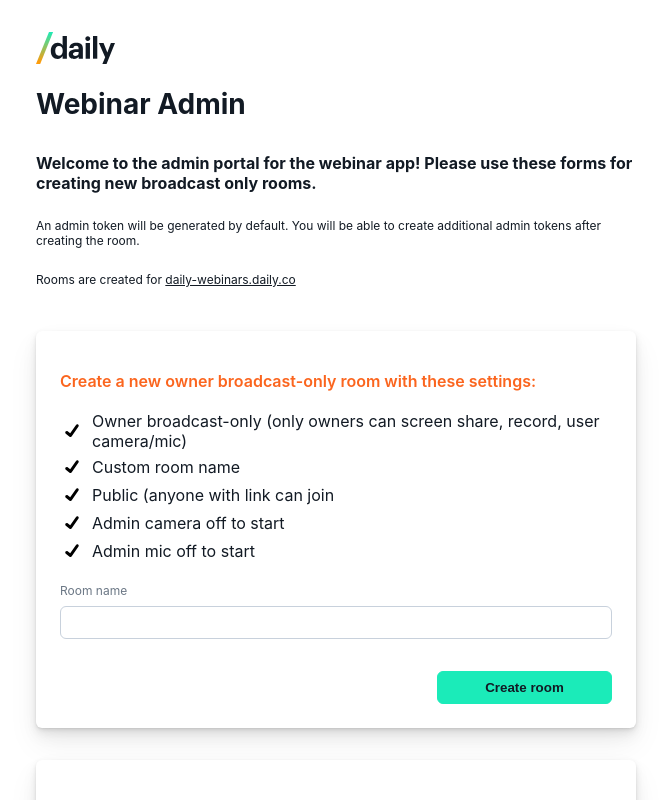
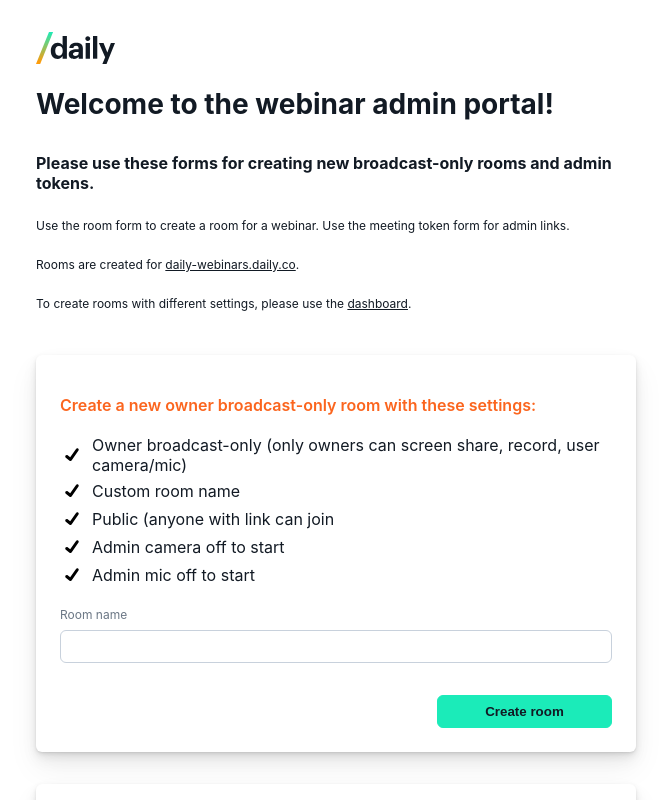
Before and after one commit to daily-demos/webinar-admin, a React (Create React App) app: page / in a window 1280 px wide. Shown: the top 800 px of the page, without its empty margins (304-975 px from the left). Built offline with nearby package versions, Linux system fonts and the light colour scheme.

Commit message:
update room form

```diff
--- a/src/components/Form.js
+++ b/src/components/Form.js
@@ -52,3 +52,19 @@
     opacity: 0.5;
   }
 `;
+
+export const ClearButton = styled.button`
+  padding: 0.25rem;
+  border-radius: 6px;
+  background-color: ${theme.colors.redLight};
+  border: 1px solid ${theme.colors.redLight};
+  color: ${theme.colors.blueDark};
+  font-weight: 600;
+  margin-top: 2rem;
+  margin-left: auto;
+  cursor: pointer;
+
+  &:hover {
+    border: 1px solid ${theme.colors.teal};
+  }
+`;
--- a/src/components/RoomForm.jsx
+++ b/src/components/RoomForm.jsx
@@ -1,12 +1,20 @@
 import React, { useRef, useState } from "react";
 import { SettingsList, SettingsListItem, Icon, ListItemText } from "./List";
-import { Form, FormHeader, Label, Input, SubmitButton } from "./Form";
-import { ErrorMessage } from "./Text";
+import {
+  Form,
+  FormHeader,
+  Label,
+  Input,
+  SubmitButton,
+  ClearButton,
+} from "./Form";
+import { BodyText, ErrorMessage } from "./Text";
 import checkmark from "./images/checkmark.svg";
 
 const RoomForm = () => {
   const roomInputRef = useRef();
   const [submitting, setSubmitting] = useState();
+  const [roomInfo, setRoomInfo] = useState();
   const [errorMessage, setErrorMessage] = useState(null); // null | string
 
   const submitRoomForm = async (e) => {
@@ -15,7 +23,9 @@
       setErrorMessage(
         "Eep, something when wrong! We couldn't access the input value. :|"
       );
+      return;
     }
+    setSubmitting(true);
     const url = `https://admin-daily-webinar.netlify.app/api/rooms`;
 
     const options = {
@@ -39,9 +49,21 @@
 
     fetch(url, options)
       .then((res) => res.json())
-      .then((json) => console.log(json))
-      .catch((err) => console.error("oops. error:" + err));
+      .then((json) => {
+        setRoomInfo(json);
+        setSubmitting(false);
+      })
+      .catch((err) => {
+        setErrorMessage("That did not work! :'( Please try again.");
+        setSubmitting(false);
+      });
   };
+
+  const clear = () => {
+    setRoomInfo(null);
+    roomInputRef.current.value = "";
+  };
+
   return (
     <Form onSubmit={submitRoomForm}>
       <FormHeader>
@@ -76,6 +98,25 @@
       <Input ref={roomInputRef} id="roomName" type="text" required />
       <SubmitButton type="submit" value="Create room" disabled={submitting} />
       {errorMessage && <ErrorMessage>{errorMessage}</ErrorMessage>}
+      {roomInfo && (
+        <>
+          <ClearButton onClick={clear}>Clear results</ClearButton>
+          <BodyText>Shareable URL: {roomInfo?.url}</BodyText>
+          <BodyText>Privacy: {roomInfo?.privacy}</BodyText>
+          <BodyText>Name: {roomInfo?.name}</BodyText>
+          <BodyText>Autojoin: {roomInfo?.config?.autojoin}</BodyText>
+          <BodyText>Autojoin: {roomInfo?.config?.autojoin}</BodyText>
+          <BodyText>
+            Broadcast only: {roomInfo?.config?.owner_only_broadcast}
+          </BodyText>
+          <BodyText>
+            Start with audio off: {roomInfo?.config?.start_audio_off}
+          </BodyText>
+          <BodyText>
+            Start with video off: {roomInfo?.config?.start_video_off}
+          </BodyText>
+        </>
+      )}
     </Form>
   );
 };
--- a/src/views/App.js
+++ b/src/views/App.js
@@ -12,14 +12,14 @@
         <img src={logo} alt="logo" />
       </header>
       <Body>
-        <Header>Webinar Admin</Header>
+        <Header>Welcome to the webinar admin portal!</Header>
         <SubHeader>
-          Welcome to the admin portal for the webinar app! Please use these
-          forms for creating new broadcast only rooms.
+          Please use these forms for creating new broadcast-only rooms and admin
+          tokens.
         </SubHeader>
         <BodyText>
-          An admin token will be generated by default. You will be able to
-          create additional admin tokens after creating the room.
+          Use the room form to create a room for a webinar. Use the meeting
+          token form for admin links.
         </BodyText>
         <BodyText>
           Rooms are created for{" "}
@@ -30,6 +30,18 @@
           >
             daily-webinars.daily.co
           </A>
+          .
+        </BodyText>
+        <BodyText>
+          To create rooms with different settings, please use the{" "}
+          <A
+            rel="noreferrer nooppener"
+            href="https://dashboard.daily.co/?domain=daily-webinars"
+            target="_blank"
+          >
+            dashboard
+          </A>
+          .
         </BodyText>
         <RoomForm />
         <TokenForm />
```
